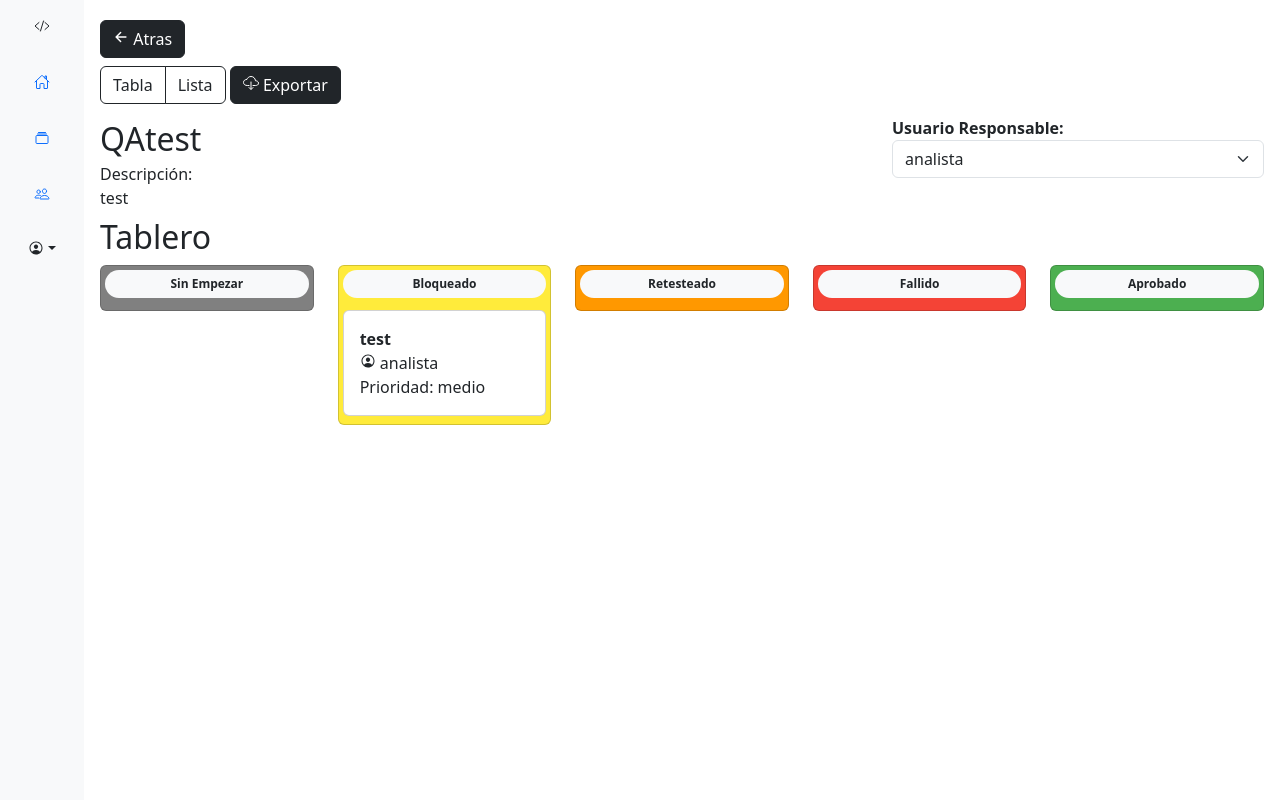
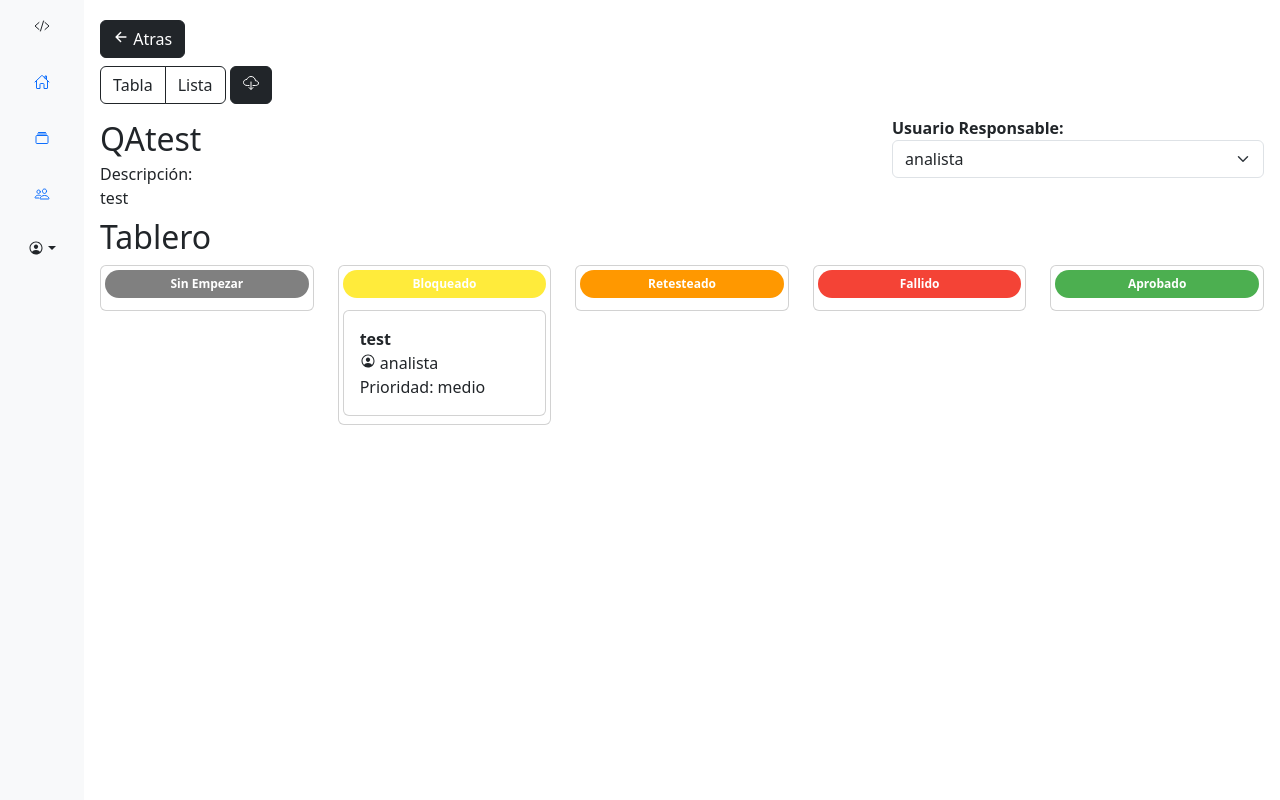
Before and after one commit to GaryVillegas/QAtest, a Django app: page /project/28 in a window 1280 px wide. Run offline with Django 5.2, Linux system fonts and the light colour scheme; a user stored in the database is signed in; data comes from the database, SQL or seed files in the repository; both versions use the stored data as it was after the commit.

Commit message:
Se actualiza frontend de project

```diff
--- a/qatest/core/static/css/admin.css
+++ b/qatest/core/static/css/admin.css
@@ -1,14 +1,3 @@
-:root {
-  --PRIMARY: #2682b4;
-  --WHITE: #fff;
-  --GREY: #777;
-  --SinEjecutar: #808080;
-  --Aprobado: #4caf50;
-  --Bloqueado: #ffeb3b;
-  --Retesteado: #ff9800;
-  --FALLIDO: #f44336;
-}
-
 * {
   padding: 0;
   margin: 0;
@@ -23,3 +12,19 @@
   top: 10px;
   left: 10px;
 }
+
+.bg-gray {
+  background-color: #808080;
+}
+.bg-success {
+  background-color: #4caf50;
+}
+.bg-warning {
+  background-color: #ffeb3b;
+}
+.bg-orange {
+  background-color: #ff9800;
+}
+.bg-danger {
+  background-color: #f44336;
+}
--- a/qatest/core/templates/core/admin/projects/project.html
+++ b/qatest/core/templates/core/admin/projects/project.html
@@ -17,7 +17,7 @@
   <body>
     <div class="container-fluid">
       <div class="row">
-        <div class="col-sm-auto bg-light sticky-top">
+        <div class="col-sm-auto bg-light sticky-top rounded-0">
           <div
             class="d-flex flex-sm-column flex-row flex-nowrap bg-light align-items-center sticky-top"
           >
@@ -114,45 +114,25 @@
                 <button type="button" class="btn btn-outline-dark" id="listButton">Lista</button>
               </div>
               <div class="btn-group" role="group">
-                <button type="button" class="btn btn-dark" data-bs-toggle="modal" data-bs-target="#modalDownload">
-                  <ion-icon name="cloud-download-outline"></ion-icon> Exportar
-                </button>
+                <div class="dropdown">
+                  <button class="btn btn-dark" type="button" data-bs-toggle="dropdown" aria-expanded="false"><ion-icon name="cloud-download-outline"></ion-icon></button>
+                  <ul class="dropdown-menu">
+                    <li>
+                      <a href="{% url 'export_project' project.id %}?format=excel" class="dropdown-item">
+                        <ion-icon name="document-outline" class="me-2"></ion-icon> Exportar a Excel
+                      </a>
+                    </li>
+                    <li>
+                      <a href="{% url 'export_project' project.id %}?format=pdf" class="dropdown-item">
+                        <ion-icon name="document-text-outline" class="me-2"></ion-icon> Exportar a PDF
+                      </a>
+                    </li>
+                  </ul>
+                </div>
               </div>
             </div>
 
             {% block content %}
-            <div class="modal fade" id="modalDownload" tabindex="-1" aria-labelledby="modalDownloadLabel" aria-hidden="true">
-              <div class="modal-dialog modal-dialog-centered">
-                <div class="modal-content">
-                  <div class="modal-header bg-dark text-white">
-                    <h5 class="modal-title" id="modalDownloadLabel">Exportar Proyecto</h5>
-                    <button type="button" class="btn-close btn-close-white" data-bs-dismiss="modal" aria-label="Close"></button>
-                  </div>
-                  <div class="modal-body">
-                    <div class="container text-center">
-                      <ion-icon name="help-outline" class="display-4 text-primary"></ion-icon>
-                      <p class="mt-3 lead">
-                        ¿Qué tipo de formato desearía exportar?
-                      </p>
-                    </div>
-                  </div>
-                  <div class="modal-footer">
-                    <div class="row w-100">
-                      <div class="col-sm-6 mb-2 mb-sm-0">
-                        <a href="{% url 'export_project' project.id %}?format=excel" class="btn btn-success w-100">
-                          <ion-icon name="document-outline" class="me-2"></ion-icon> Exportar a Excel
-                        </a>
-                      </div>
-                      <div class="col-sm-6">
-                        <a href="{% url 'export_project' project.id %}?format=pdf" class="btn btn-danger w-100">
-                          <ion-icon name="document-text-outline" class="me-2"></ion-icon> Exportar a PDF
-                        </a>
-                      </div>
-                    </div>
-                  </div>
-                </div>
-              </div>
-            </div>
             <div class="container my-2">
               <div class="row">
                 <div class="col-sm-6">
@@ -183,12 +163,12 @@
           </div>
 
           <div id="container my-1">
-            <div id="board" class="tab-content">
+            <div id="board" class="tab-content h-100">
               <h2>Tablero</h2>
               <div class="row">
                 <div class="col">
-                  <div class="card p-1" style="background-color: #808080;">
-                    <h2 class="badge bg-light text-dark rounded-pill p-2">
+                  <div class="card p-1">
+                    <h2 class="badge text-white rounded-pill p-2" style="background-color: #808080;">
                       <strong>Sin Empezar</strong>
                     </h2>
                     {% for caso in casos %}
@@ -211,8 +191,8 @@
                   </div>
                 </div>
                 <div class="col">
-                  <div class="card p-1" style="background-color: #FFEB3B;">
-                    <h2 class="badge bg-light text-dark rounded-pill p-2">
+                  <div class="card p-1">
+                    <h2 class="badge text-white rounded-pill p-2" style="background-color: #FFEB3B;">
                       <strong>Bloqueado</strong>
                     </h2>
                     {% for caso in casos %}
@@ -235,8 +215,8 @@
                   </div>
                 </div>
                 <div class="col">
-                  <div class="card p-1" style="background-color: #FF9800;">
-                    <h2 class="badge bg-light text-dark rounded-pill p-2">
+                  <div class="card p-1">
+                    <h2 class="badge text-white rounded-pill p-2" style="background-color: #FF9800;">
                       <strong>Retesteado</strong>
                     </h2>
                     {% for caso in casos %}
@@ -259,8 +239,8 @@
                   </div>
                 </div>
                 <div class="col">
-                  <div class="card p-1" style="background-color: #F44336;">
-                    <h2 class="badge bg-light rounded-pill p-2 text-dark">
+                  <div class="card p-1">
+                    <h2 class="badge rounded-pill p-2 text-white"  style="background-color: #F44336;">
                       <strong>Fallido</strong>
                     </h2>
                     {% for caso in casos %}
@@ -283,10 +263,10 @@
                   </div>
                 </div>
                 <div class="col">
-                  <div class="card p-1" style="background-color: #4CAF50">
-                    <h2 class="badge bg-light rounded-pill p-2 text-dark">
+                  <div class="card p-1">
+                    <h2 class="badge rounded-pill p-2 text-white" style="background-color: #4CAF50">
                       <strong>Aprobado</strong>
-                    </h3>
+                    </h2>
                     {% for caso in casos %}
                       {% if caso.estado == '2' %}
                         <div class="card bg-white my-1">
@@ -326,7 +306,7 @@
                       </a>
                     </td>
                     <td>{{caso.user.username}}</td>
-                    <td style="background-color: {% if caso.estado_display == 'Sin Ejecutar' %} #808080 {% elif caso.estado_display == 'Aprobado' %} #4CAF50 {% elif caso.estado_display == 'Bloqueado' %} #FFEB3B {% elif caso.estado_display == 'Retesteado' %} #FF9800 {% elif caso.estado_display == 'Fallido' %} #F44336 {% endif %};" class="text-white">
+                    <td class="caso-estado">
                       {{ caso.estado_display }}
                     </td>
                     <td>{{caso.prioridad_display}}</td>
@@ -367,6 +347,27 @@
         document.getElementById('board').style.display = 'none';
         document.getElementById('list').style.display = 'block';
       });
+
+      document.querySelectorAll('.caso-estado').forEach(function(td) {
+        const estado = td.getAttribute('data-estado');
+        switch(estado){
+          case 'Sin Ejecutar':
+            td.classList.add('bg-gray');
+            break;
+          case 'Aprobado':
+            td.classList.add('bg-success');
+            break;
+          case 'Bloqueado':
+            td.classList.add('bg-warning');
+            break;
+          case 'Retesteado':
+            td.classList.add('bg-orange');
+            break;
+          case 'Fallido':
+            td.classList.add('bg-danger');
+            break;
+        }
+      });
     </script>
   </body>
 </html>
```
Also changed, not shown: qatest/core/templates/core/admin/admin.html (+11 -39 lines), qatest/core/templates/core/dev/dev.html (+0 -15 lines), qatest/core/utils/plotgenerator.py (+15 -2 lines), qatest/db.sqlite3.
